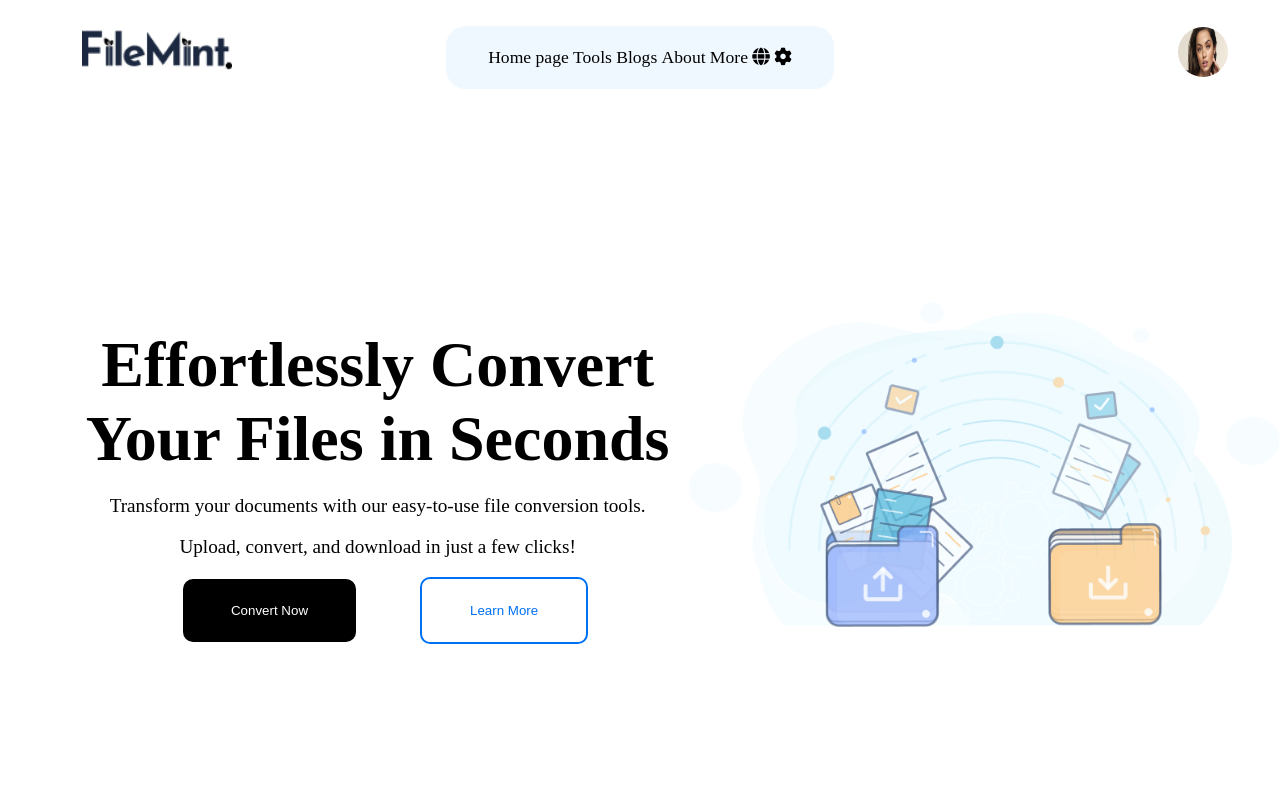
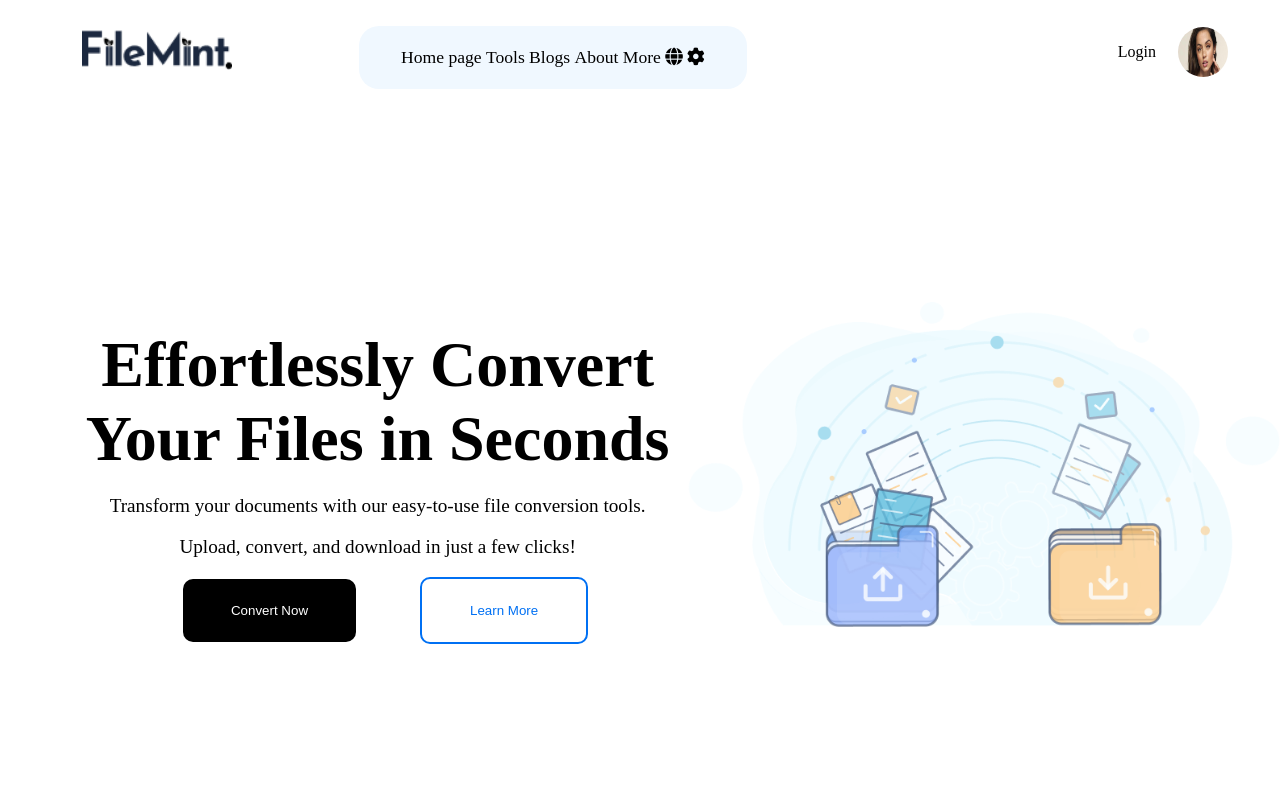
Before and after one commit to Officially-aditya/FileMint, a Next.js app: page / in a window 1280 px wide. Shown: the top 800 px of the page. Built offline with nearby package versions, Linux system fonts and the light colour scheme.

Commit message:
login routing

```diff
--- a/src/app/components/Navbar.tsx
+++ b/src/app/components/Navbar.tsx
@@ -97,6 +97,14 @@ export default function Header() {
           </li>
         </ul>
       </nav>
+      <div style={{marginRight:"100px"}}>
+        <Link
+        href='/login'
+        style={{ color: "black", textDecoration: "none" }}
+        >
+          Login
+        </Link>
+      </div>
       <div style={{ position: "absolute", right: "2rem" }}>
         <Link href="/profile">
           <div
```
